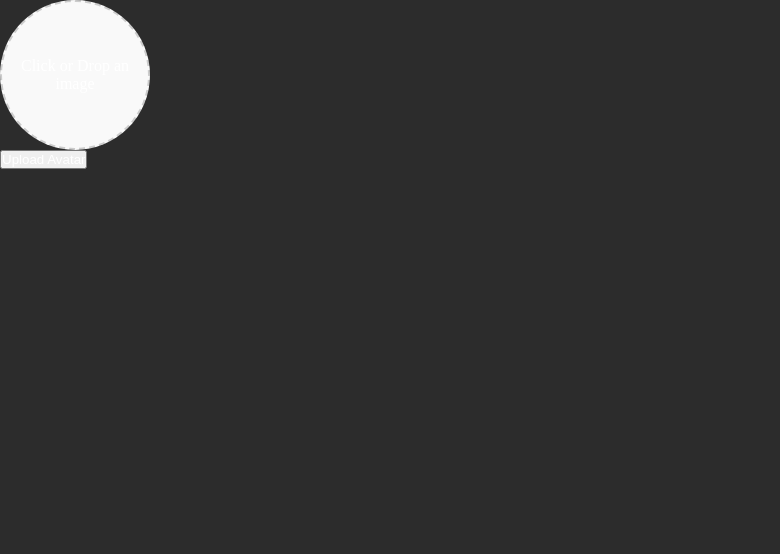
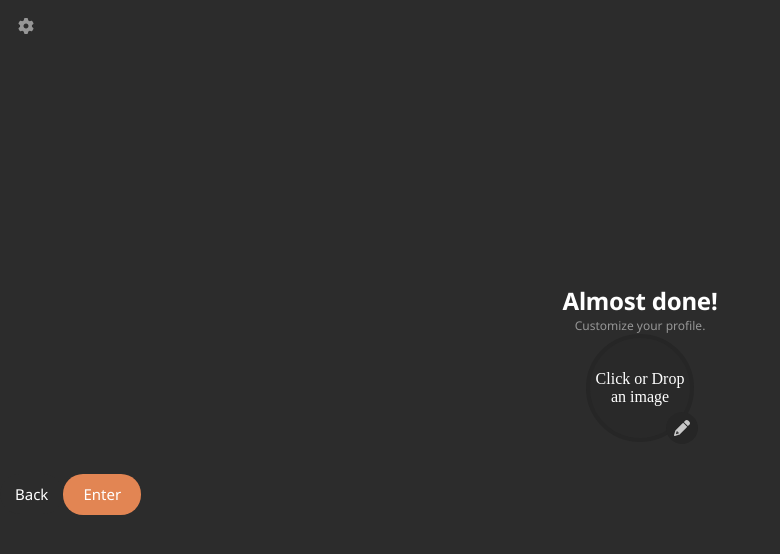
Before and after one commit to Ambermsg/frontend, a React (Vite) app: page /register/almost in a window 1280 px wide. Shown: the top 554 px of the page, without its empty margins (0-780 px from the left). Built offline with nearby package versions, Linux system fonts and the light colour scheme.

Commit message:
almost finished almostDone page / a bit of logic remains

```diff
--- a/src/pages/AlmostDone.jsx
+++ b/src/pages/AlmostDone.jsx
@@ -5,18 +5,66 @@ import * as yup from "yup";
 import { yupResolver } from "@hookform/resolvers/yup";
 import { useMutation } from "@tanstack/react-query"; // Import useMutation from React Query
 import axios from "axios";
+import Header from "../components/Header";
+import { NavLink } from "react-router";
+
+const H1 = styled.h1`
+  font-family: Noto Sans;
+  font-size: 24px;
+  font-weight: 700;
+  line-height: 32.69px;
+  letter-spacing: -0.01em;
+  text-align: center;
+`;
+
+const Button = styled.button`
+  cursor: pointer;
+  font-family: Noto Sans;
+  font-size: 15px;
+  font-weight: 400;
+  line-height: 20.43px;
+  text-align: center;
+  padding: 10px 20px;
+  border-radius: 20px;
+  border: 0px;
+  background-color: var(--theme-contrast);
+`;
+
+const P = styled.p`
+  font-family: Noto Sans;
+  font-size: 12px;
+  font-weight: 400;
+  line-height: 16.34px;
+  text-align: center;
+
+  color: #ffffff80;
+`;
+
+const NavLinkStyled = styled(NavLink)`
+  text-decoration: none;
+  cursor: pointer;
+  font-family: Noto Sans;
+  font-size: 15px;
+  font-weight: 400;
+  line-height: 20.43px;
+  text-align: center;
+  padding: 10px 15px;
+  border-radius: 20px;
+  border: 0px;
+  background-color: var(--theme-bg);
+`;
 
 // Styled Components
 const StyledUploader = styled.div`
-  width: 150px;
-  height: 150px;
+  width: 108px;
+  height: 108px;
   border-radius: 50%;
+  display: flex;
   overflow: hidden;
-  display: flex;
   justify-content: center;
   align-items: center;
-  border: 2px dashed #ccc;
-  background-color: #f9f9f9;
+  border: 4px solid #262626;
+  background-color: rgba(38, 38, 38, 0.53);
   cursor: pointer;
   text-align: center;
 
@@ -24,10 +72,6 @@ const StyledUploader = styled.div`
     width: 100%;
     height: 100%;
     object-fit: cover;
-  }
-
-  &:hover {
-    border-color: #888;
   }
 `;
 
@@ -38,6 +82,38 @@ const HiddenFileInput = styled.input`
 const ErrorMessage = styled.p`
   color: red;
   font-size: 14px;
+`;
+
+const Img = styled.img`
+  position: relative;
+  left: 42px;
+  bottom: 30px;
+  border-radius: 50%;
+  background-color: #262626;
+`;
+
+const Div = styled.div`
+  width: 108px;
+  margin: auto;
+
+  display: flex;
+  align-items: center;
+  flex-flow: column;
+  justify-content: center;
+
+  &:hover ${StyledUploader} {
+    border-color: var(--theme-contrast);
+  }
+  &:hover ${Img} {
+    background-color: var(--theme-contrast);
+  }
+`;
+
+const Wrapper = styled.div`
+  height: 100vh;
+  display: flex;
+  flex-direction: column;
+  justify-content: center; /* Centers content vertically */
 `;
 
 const schema = yup.object({
@@ -118,12 +194,16 @@ const AlmostDone = () => {
   };
 
   return (
+    <Wrapper>
+      <Header />
+      <H1>Almost done!</H1>
+      <P>Customize your profile.</P>
       <form onSubmit={handleSubmit(onSubmit)}>
         <Controller
           name="avatar"
           control={control}
           render={({ field }) => (
-          <>
+            <Div>
               <StyledUploader
                 onDrop={(e) => handleDrop(e, field.onChange)}
                 onDragOver={(e) => e.preventDefault()}
@@ -141,20 +221,30 @@ const AlmostDone = () => {
                 accept="image/*"
                 onChange={(e) => handleFileChange(e, field.onChange)}
               />
-          </>
+              <Img
+                src="/correct-image.svg"
+                alt="change image"
+                onDrop={(e) => handleDrop(e, field.onChange)}
+                onDragOver={(e) => e.preventDefault()}
+                onClick={() => document.getElementById("fileInput").click()}
+              />
+            </Div>
           )}
         />
         {errors.avatar && <ErrorMessage>{errors.avatar.message}</ErrorMessage>}
 
-      <button type="submit" disabled={uploadAvatarMutation.isLoading}>
-        {uploadAvatarMutation.isLoading ? "Uploading..." : "Upload Avatar"}
-      </button>
+        <NavLinkStyled to="/register/second">Back</NavLinkStyled>
+
+        <Button type="submit" disabled={uploadAvatarMutation.isLoading}>
+          {uploadAvatarMutation.isLoading ? "Uploading..." : "Enter"}
+        </Button>
 
         {/* Display error message if upload fails */}
         {uploadAvatarMutation.isError && (
           <ErrorMessage>Failed to upload image. Please try again.</ErrorMessage>
         )}
       </form>
+    </Wrapper>
   );
 };
 
```
Also changed, not shown: public/correct-image.svg (added), public/correctImage.svg (added). Lines whose indentation alone changed are shown as unchanged.
